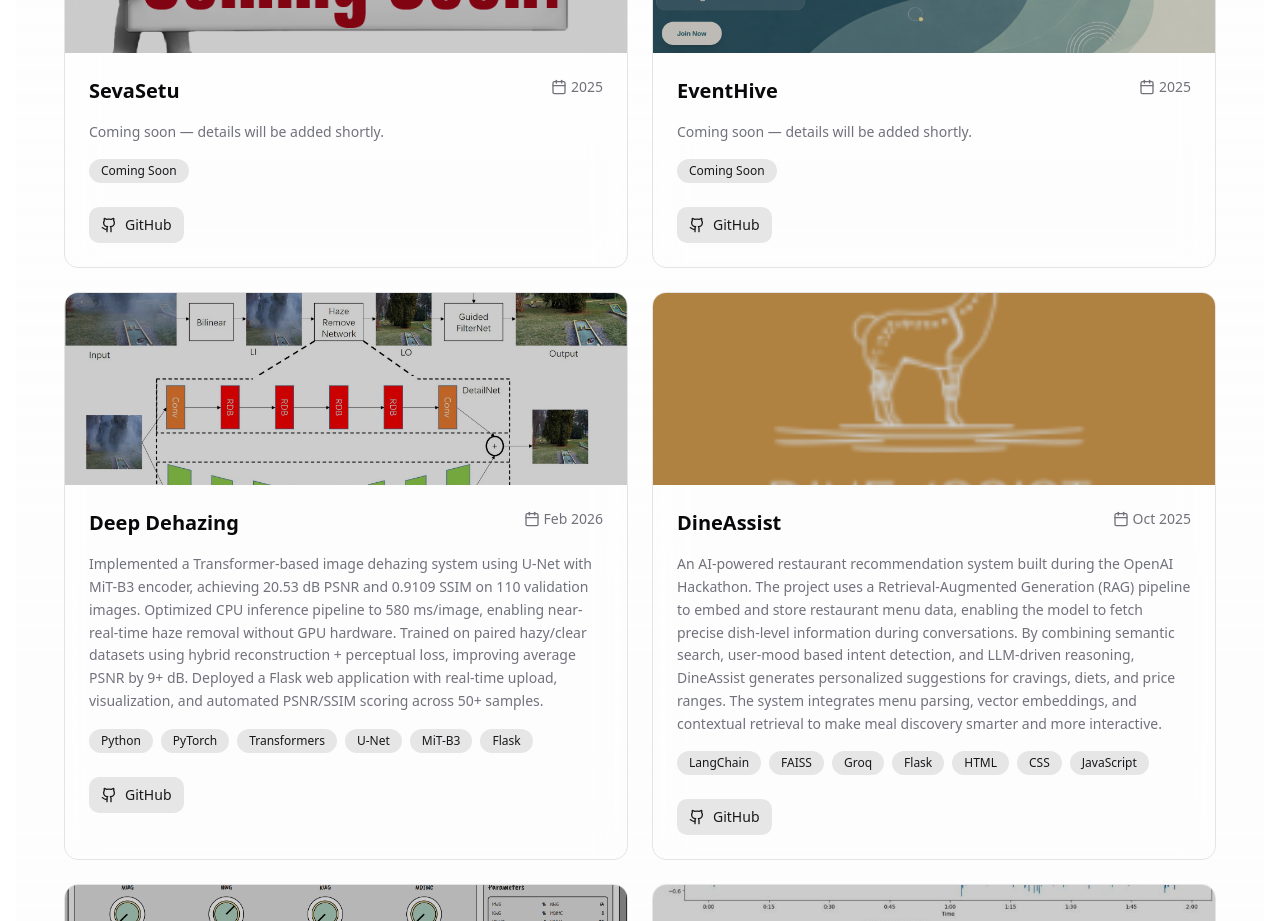
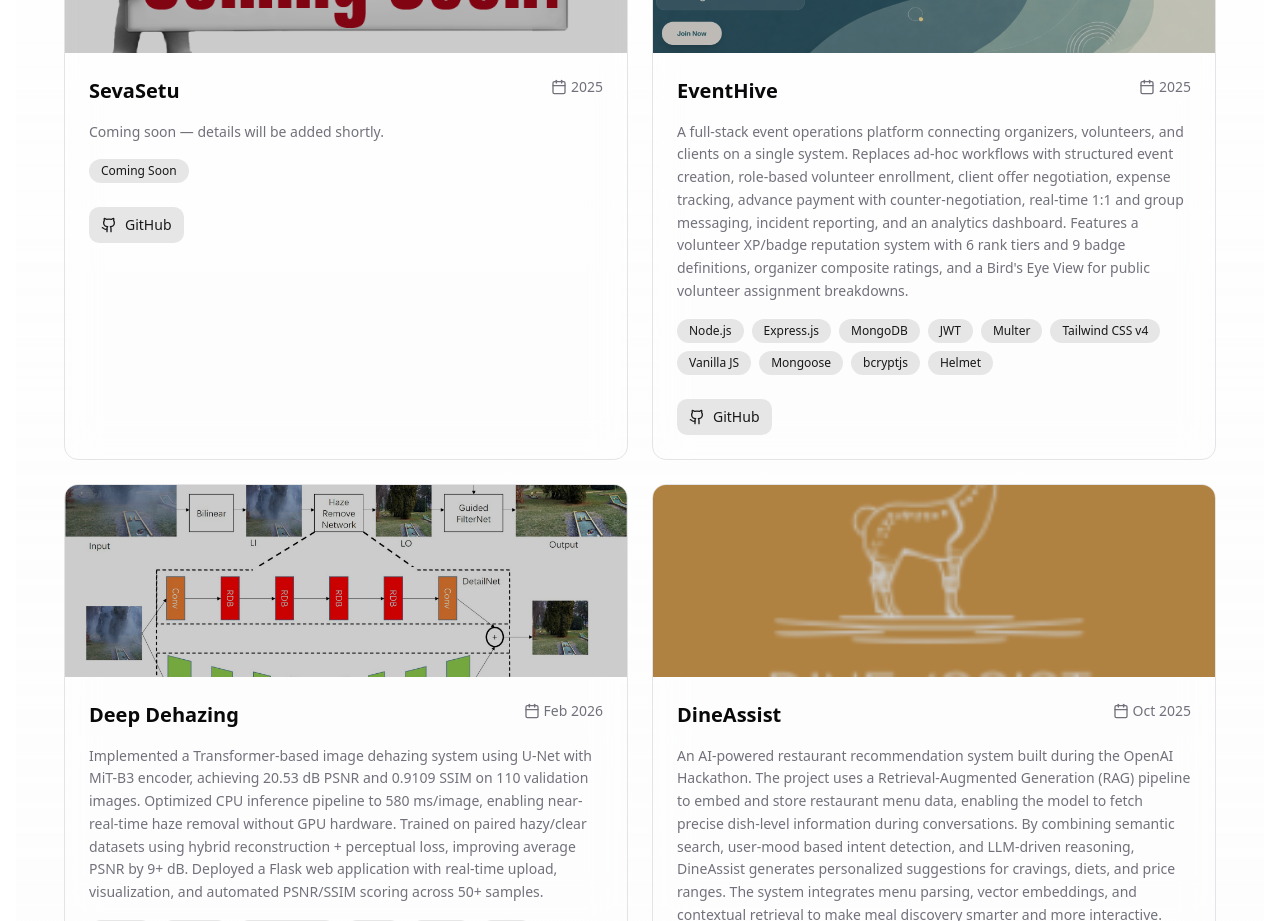
Before and after one commit to Lokesh-916/Lokie--AI-Portfolio, a Next.js app: page / in a window 1280 px wide. Shown: the part 3800-4721 px from the top of the page. Built offline with nearby package versions, Linux system fonts and the light colour scheme.

Commit message:
add EventHive full description and tech stack

```diff
--- a/src/components/ProjectsShowcase.tsx
+++ b/src/components/ProjectsShowcase.tsx
@@ -60,9 +60,9 @@ export function ProjectsShowcase() {
     },
     {
       title: 'EventHive',
-      description: 'Coming soon — details will be added shortly.',
+      description: 'A full-stack event operations platform connecting organizers, volunteers, and clients on a single system. Replaces ad-hoc workflows with structured event creation, role-based volunteer enrollment, client offer negotiation, expense tracking, advance payment with counter-negotiation, real-time 1:1 and group messaging, incident reporting, and an analytics dashboard. Features a volunteer XP/badge reputation system with 6 rank tiers and 9 badge definitions, organizer composite ratings, and a Bird\'s Eye View for public volunteer assignment breakdowns.',
       image: '/eventhive.png',
-      tech: ['Coming Soon'],
+      tech: ['Node.js', 'Express.js', 'MongoDB', 'JWT', 'Multer', 'Tailwind CSS v4', 'Vanilla JS', 'Mongoose', 'bcryptjs', 'Helmet'],
       year: '2025',
       links: [
         { name: 'GitHub', url: 'https://github.com/Lokesh-916/EventHive', icon: Github },
```
